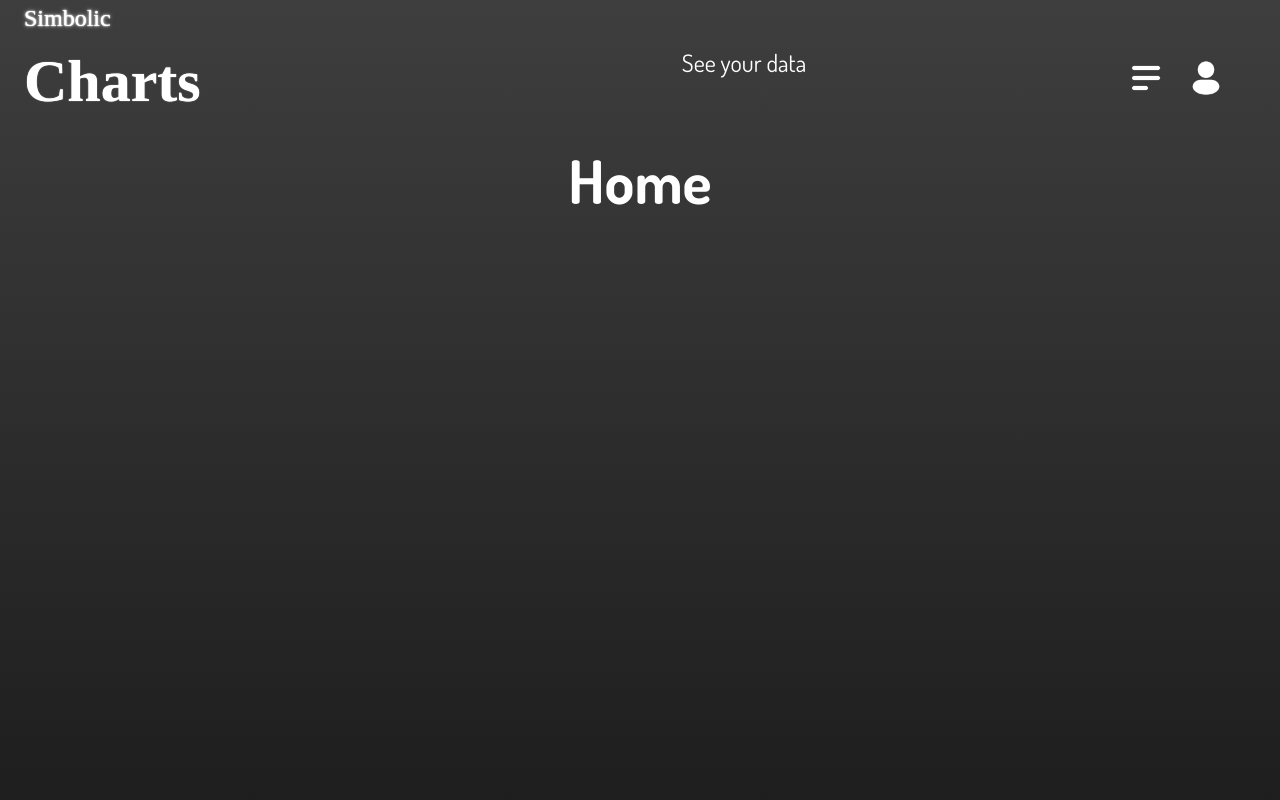
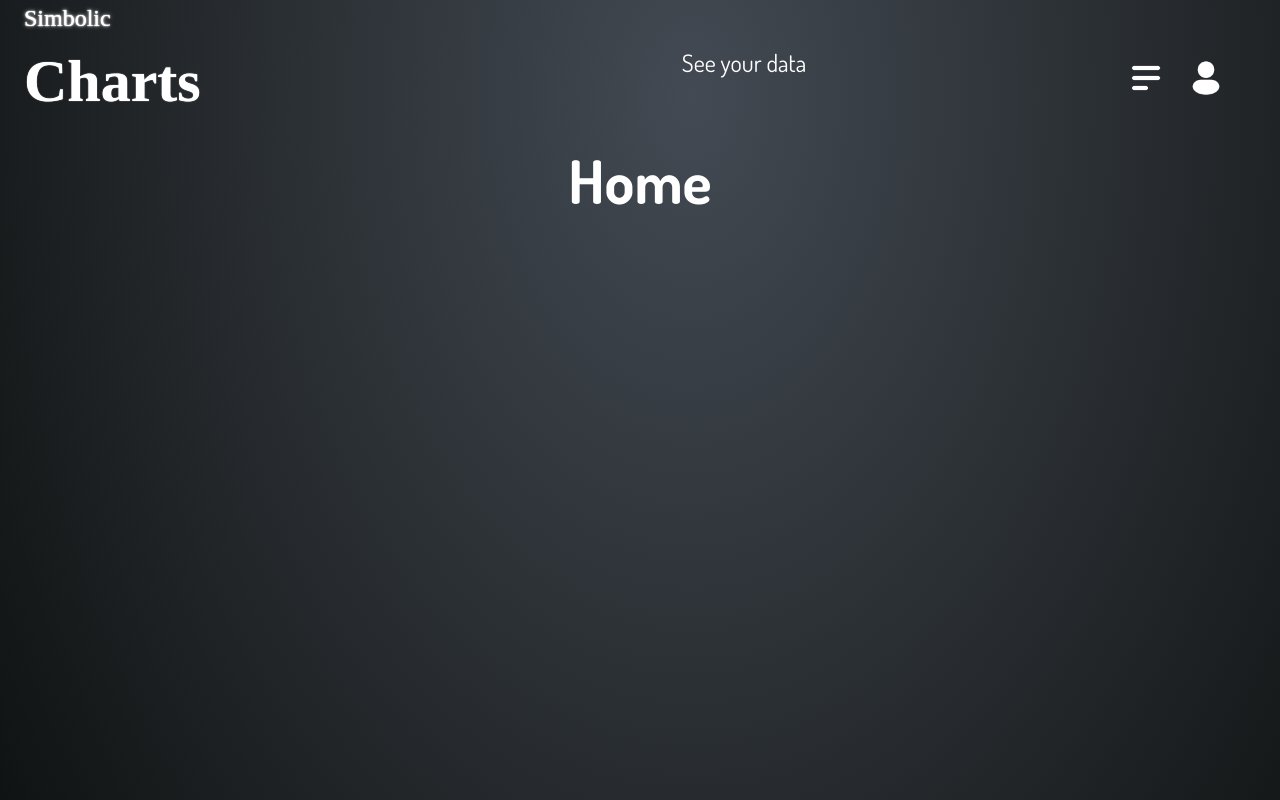
Before and after one commit to eliza-guseva/chart, a React (Create React App) app: page / in a window 1280 px wide. Shown: the top 800 px of the page. Built offline with nearby package versions, Linux system fonts and the light colour scheme; no server answers; a web font is replaced by a local one.

Commit message:
gradient obsession

```diff
--- a/src/input.css
+++ b/src/input.css
@@ -20,8 +20,11 @@
     min-h-screen
     flex flex-col items-center justify-start
     text-[calc(8px+2vmin)] text-white font-dosis
-    bg-btn-dark-grad
+    bg-bgoval
+    z-0
+    relative
   }
+
 
 .bg-tile {
 background-repeat: repeat;
--- a/src/output.css
+++ b/src/output.css
@@ -798,12 +798,14 @@ video {
 }
 
 .App{
+  position: relative;
+  z-index: 0;
   display: flex;
   min-height: 100vh;
   flex-direction: column;
   align-items: center;
   justify-content: flex-start;
-  background-image: linear-gradient(0deg, #1e1e1e, #3e3e3e);
+  background-image: radial-gradient(120% 290% at 54% 12%, #434a53, #0b0d0c 60%);
   font-family: Dosis, sans-serif;
   font-size: calc(8px + 2vmin);
   --tw-text-opacity: 1;
--- a/tailwind.config.js
+++ b/tailwind.config.js
@@ -29,8 +29,11 @@ module.exports = {
             'btn-light-grad': 'linear-gradient(0deg, #404c5b, #606c7b)',
             'btn-dark-grad': 'linear-gradient(0deg, #1e1e1e, #3e3e3e)',
             'bckgtile': "url(/public/tile.png)",
+            'bgoval': 'radial-gradient(120% 290% at 54% 12%, #434a53, #0b0d0c 60%)',
           }
     },
   },
-  plugins: [],
+  plugins: [
+
+  ],
 }
```
